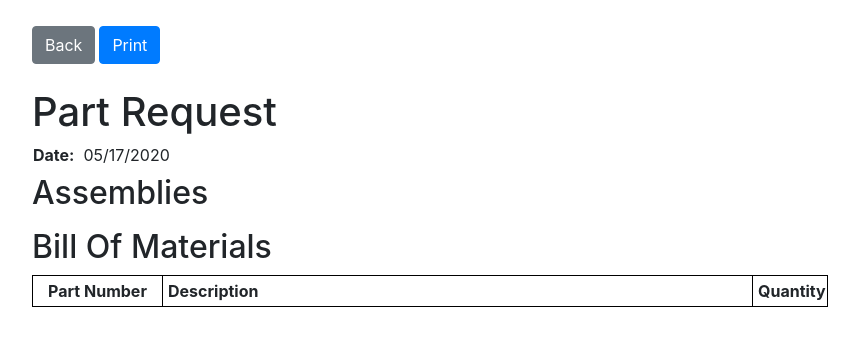
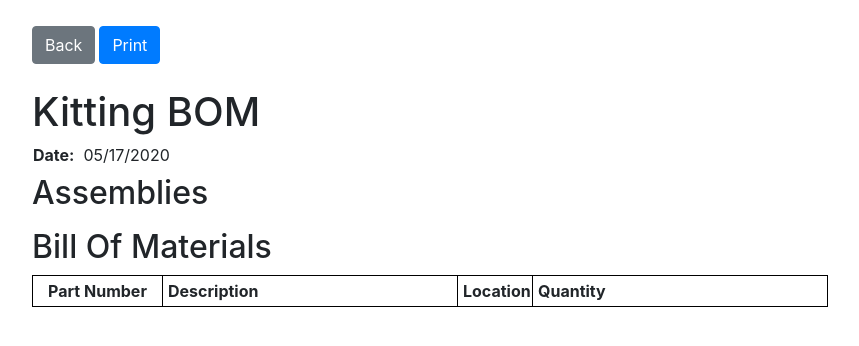
Before and after one commit to shcherbakaite/kanbanboms-egui, a Django app: page /printrequest/15 in a window 1280 px wide. Shown: the top 346 px of the page, without its empty margins (210-1069 px from the left). Run offline with Django 3.2, Linux system fonts and the light colour scheme; data comes from the database, SQL or seed files in the repository; both versions use the stored data as it was after the commit; lists and menus that the app fills with data are empty; some libraries are stand-ins or nearby versions.

Commit message:
Location column

```diff
--- a/kanbanbomsapp/templates/kanbanbomsapp/print_request.html
+++ b/kanbanbomsapp/templates/kanbanbomsapp/print_request.html
@@ -8,7 +8,7 @@
 		<input type="submit" value="Back" form="back_form" class="btn btn-secondary mr-1"><input type="button" onclick="window.print();" value="Print" form="print_form" class="btn btn-primary">
 	</div>
 
-<h1>Part Request</h1>
+<h1>Kitting BOM</h1>
 <table class="">
 	<tbody>
 		<tr>
@@ -54,6 +54,7 @@
 	<tr>
 		<th>Part Number</th>
 		<th>Description</th>
+		<th>Location</th>
 		<th>Quantity</th>
 	</tr>
 	</thead>
@@ -62,6 +63,7 @@
     <tr>
     	<td class="text"><span>{{ part.0 }}</span></td>
     	<td class="text"><span>{{ part.1 }}</span></td>
+    	<td class="text"><span>No Location</span></td>
     	<td>{{ part.2 }}</td>
     </tr>
     {% endfor %}
```
Also changed, not shown: kanbanbomsapp/static/css/style.css (+13 -0 lines), db.sqlite3.
